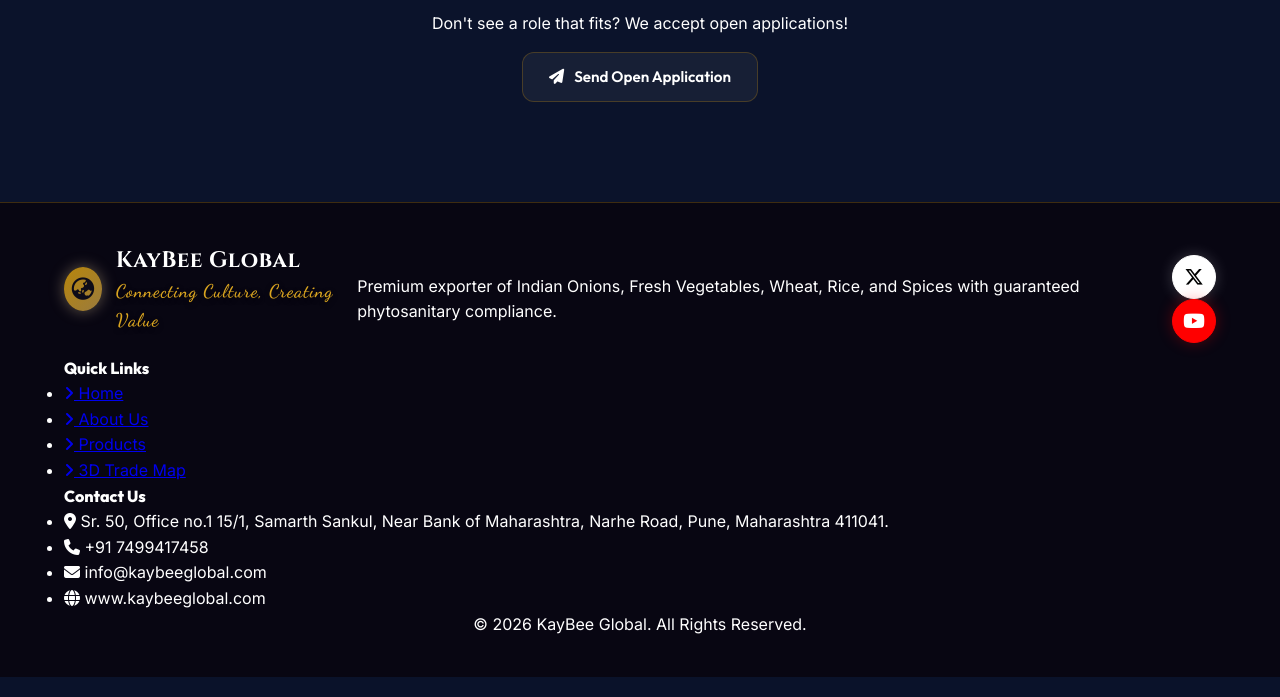
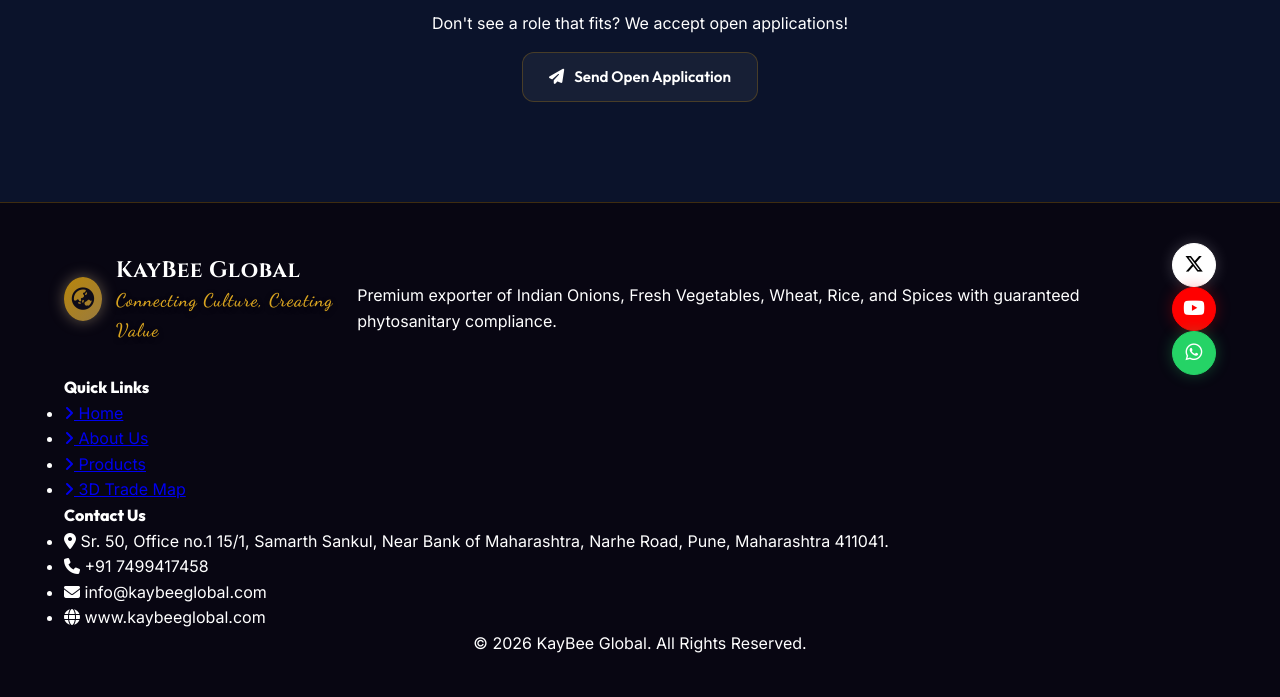
Before and after one commit to mauliongle/kaybee-global, a Flask app: page /about in a window 1280 px wide. Shown: the part 3584-4281 px from the top of the page. Run offline with Flask 2, Linux system fonts and the light colour scheme; some libraries are stand-ins or nearby versions.

Commit message:
Add WhatsApp social link with official colors

```diff
--- a/app.py
+++ b/app.py
@@ -450,7 +450,8 @@ COMPANY_INFO = {
     "website": "www.kaybeeglobal.com",
     "socials": {
         "twitter": "https://x.com/KayBeeGlobal1",
-        "youtube": "https://www.youtube.com/@KayBeeGlobal"
+        "youtube": "https://www.youtube.com/@KayBeeGlobal",
+        "whatsapp": "https://wa.me/917499417458"
     }
 }
 
--- a/static/css/style.css
+++ b/static/css/style.css
@@ -886,6 +886,19 @@ input[type="range"] {
     box-shadow: 0 0 25px rgba(255, 0, 0, 0.6);
 }
 
+.social-icon.whatsapp {
+    background: #25D366;
+    color: #FFFFFF;
+    border: 1px solid #25D366;
+    box-shadow: 0 0 15px rgba(37, 211, 102, 0.3);
+}
+
+.social-icon.whatsapp:hover {
+    background: #1DA851;
+    color: #FFFFFF;
+    box-shadow: 0 0 25px rgba(37, 211, 102, 0.6);
+}
+
 /* Modals */
 .modal-backdrop {
     position: fixed;
--- a/templates/about.html
+++ b/templates/about.html
@@ -267,6 +267,9 @@
                         <a href="{{ company.socials.youtube }}" target="_blank" class="social-icon youtube" title="YouTube Channel">
                             <i class="fa-brands fa-youtube"></i>
                         </a>
+                        <a href="{{ company.socials.whatsapp }}" target="_blank" class="social-icon whatsapp" title="WhatsApp Us">
+                            <i class="fa-brands fa-whatsapp"></i>
+                        </a>
                     </div>
                 </div>
 
--- a/templates/index.html
+++ b/templates/index.html
@@ -418,6 +418,9 @@
                             <a href="https://www.youtube.com/@KayBeeGlobal" target="_blank" class="social-icon youtube" title="YouTube Channel">
                                 <i class="fa-brands fa-youtube"></i>
                             </a>
+                            <a href="https://wa.me/917499417458" target="_blank" class="social-icon whatsapp" title="WhatsApp Us">
+                                <i class="fa-brands fa-whatsapp"></i>
+                            </a>
                         </div>
                     </div>
                 </div>
```
